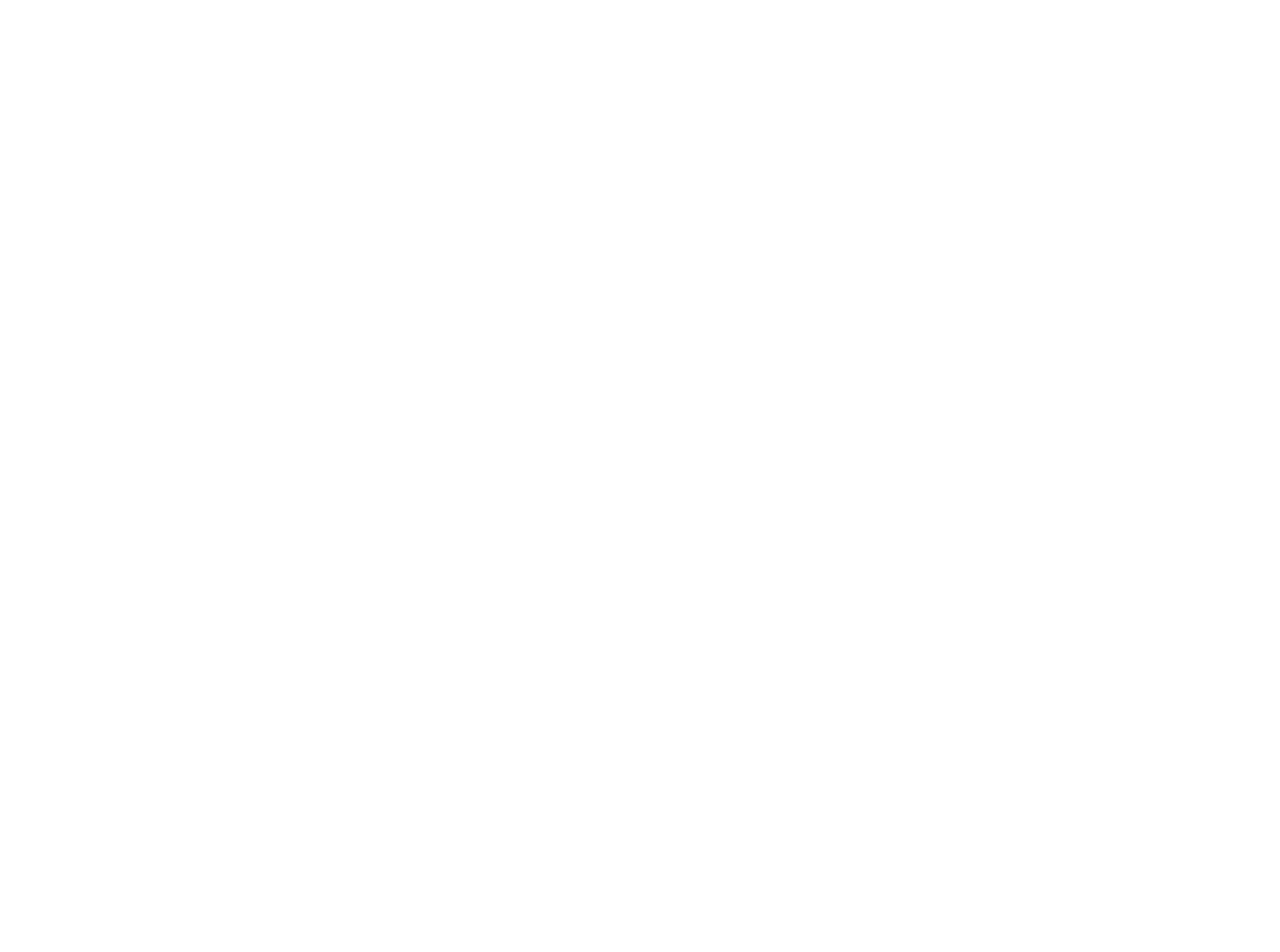
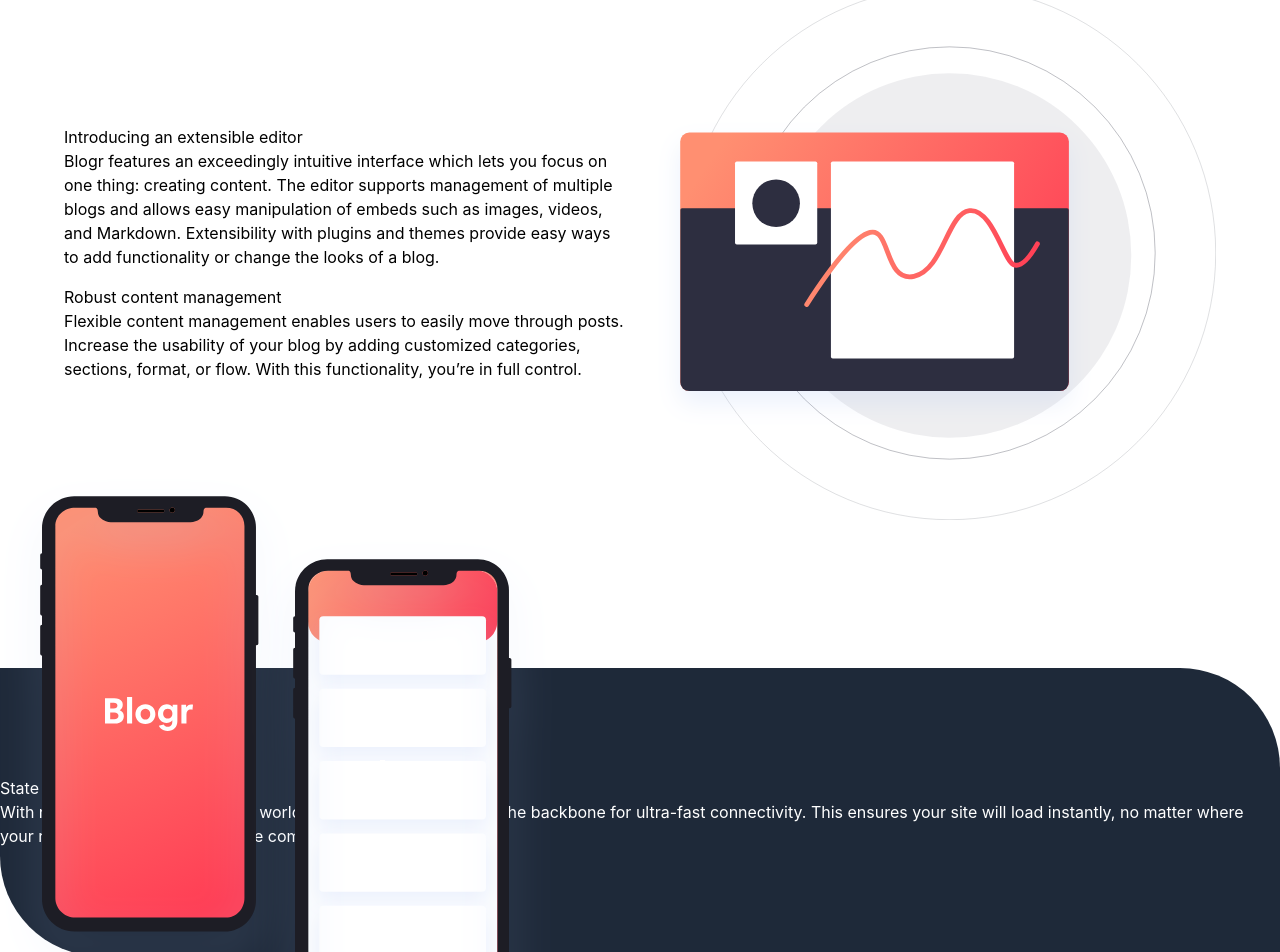
Before and after one commit to Jeanclaude09-dev/blogr-landing-page-main, a React (Vite) app: page / in a window 1280 px wide. Shown: the part 686-1638 px from the top of the page. Before the commit the page ends 800 px from the top, so only its background shows below. Built offline with nearby package versions, Linux system fonts and the light colour scheme.

Commit message:
fx: nav links

```diff
--- a/src/App.jsx
+++ b/src/App.jsx
@@ -1,12 +1,20 @@
 import { useState } from 'react'
 import './App.css'
 import HeroSection from './component/hero'
+import { Features } from './component/Features'
+import { Infrastructure } from './component/Infrastructure'
+import { Tooling } from './component/Tooling'
+import { Footer } from './component/Footer'
 
 function App() {
 
   return (
     <section className="min-h-screen flex flex-col gap-5">
       <HeroSection />
+      <Features />
+      <Infrastructure />
+      <Tooling />
+      <Footer />
     </section>
   )
 }
--- /dev/null
+++ b/src/component/Features.jsx
@@ -0,0 +1,40 @@
+import mobileIllustration from '../assets/images/illustration-editor-mobile.svg'
+import desktopIllustration from '../assets/images/illustration-editor-desktop.svg'
+
+export const Features = () => {
+  return (
+    <section className="px-4 md:px-8 lg:px-16 py-8 md:py-16 lg:py-24">
+      <h2>Designed for the future</h2>
+
+      {/* Grid */}
+      <section className="grid md:grid-cols-2 gap-8 my-8">
+        {/* Illustration */}
+
+        <picture className=" md:order-2">
+          <source media="(max-width: 768px)" srcSet={mobileIllustration} />
+          <source media="(min-width: 769px)" srcSet={desktopIllustration} />
+          <img src={mobileIllustration} alt="Editor illustration" />
+        </picture>
+
+        {/* Text */}
+        <div className="flex flex-col justify-center gap-4 md:order-1">
+          <div>
+            <h3>Introducing an extensible editor</h3>
+            <p>Blogr features an exceedingly intuitive interface which lets you focus on one thing: creating content.
+              The editor supports management of multiple blogs and allows easy manipulation of embeds such as images,
+              videos, and Markdown. Extensibility with plugins and themes provide easy ways to add functionality or
+              change the looks of a blog.</p>
+          </div>
+
+          <div>
+            <h3>Robust content management</h3>
+            <p>  Flexible content management enables users to easily move through posts. Increase the usability of your blog
+              by adding customized categories, sections, format, or flow. With this functionality, you’re in full control.
+            </p>
+          </div>
+        </div>
+
+      </section>
+    </section>
+  )
+}
--- /dev/null
+++ b/src/component/Footer.jsx
@@ -0,0 +1 @@
+export const Footer = () => { }
--- /dev/null
+++ b/src/component/Infrastructure.jsx
@@ -0,0 +1,17 @@
+import illustrationPhone from "../assets/images/illustration-phones.svg"
+
+export const Infrastructure = () => {
+  return <section className="bg-gray-800 min-h-72 text-white grid md:grid-col-2 relative rounded-bl-[100px] rounded-tr-[100px]">
+    <img src={illustrationPhone} alt="illustration phone" className="absolute -top-48" />
+
+    <div className="" />
+    <div>
+      <h3>State of the Art Infrastructure</h3>
+      <p>
+        With reliability and speed in mind, worldwide data centers provide the backbone for ultra-fast connectivity.
+        This ensures your site will load instantly, no matter where your readers are, keeping your site competitive.
+      </p>
+    </div>
+
+  </section>
+}
--- a/src/component/Nav.jsx
+++ b/src/component/Nav.jsx
@@ -14,17 +14,20 @@
       id: 0,
       link: "Product",
       options: [
-        { id: 0, label: "Contact" },
-        { id: 1, label: "Contact" },
-        { id: 2, label: "Contact" }]
+        { id: 0, label: "Overview" },
+        { id: 1, label: "Pricing" },
+        { id: 2, label: "Marketplace" },
+        { id: 3, label: "Features" },
+        { id: 4, label: "Integrations" }]
     },
     {
       id: 1,
       link: "Company",
       options: [
-        { id: 0, label: "Contact" },
-        { id: 1, label: "Contact" },
-        { id: 2, label: "Contact" }]
+        { id: 0, label: "About" },
+        { id: 1, label: "Team" },
+        { id: 2, label: "Blog" },
+        { id: 3, label: "Careers" }]
     },
     {
       id: 2,
--- /dev/null
+++ b/src/component/Tooling.jsx
@@ -0,0 +1,3 @@
+export const Tooling = () => {
+  return <h3>Tooling for the future</h3>
+}
```
